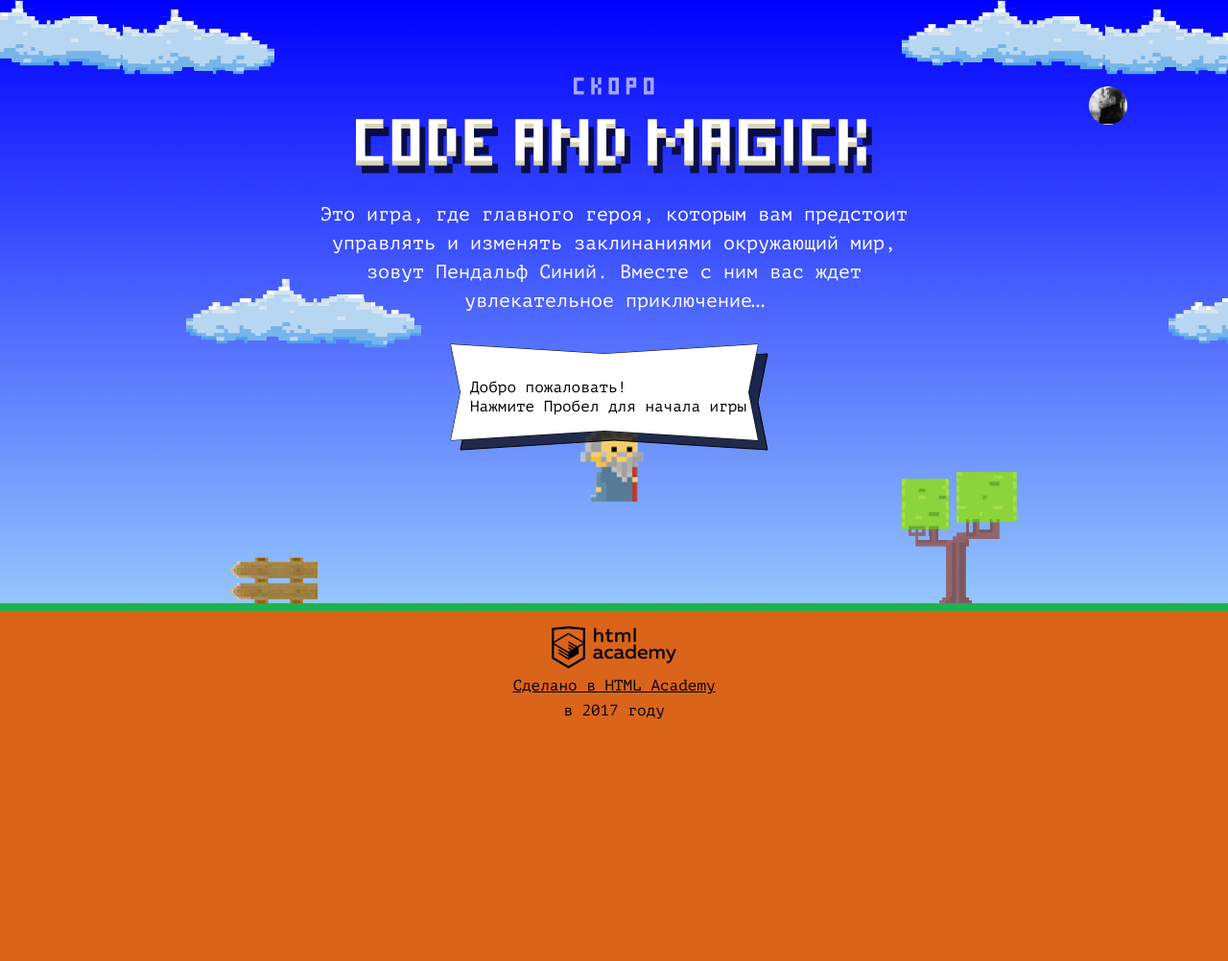
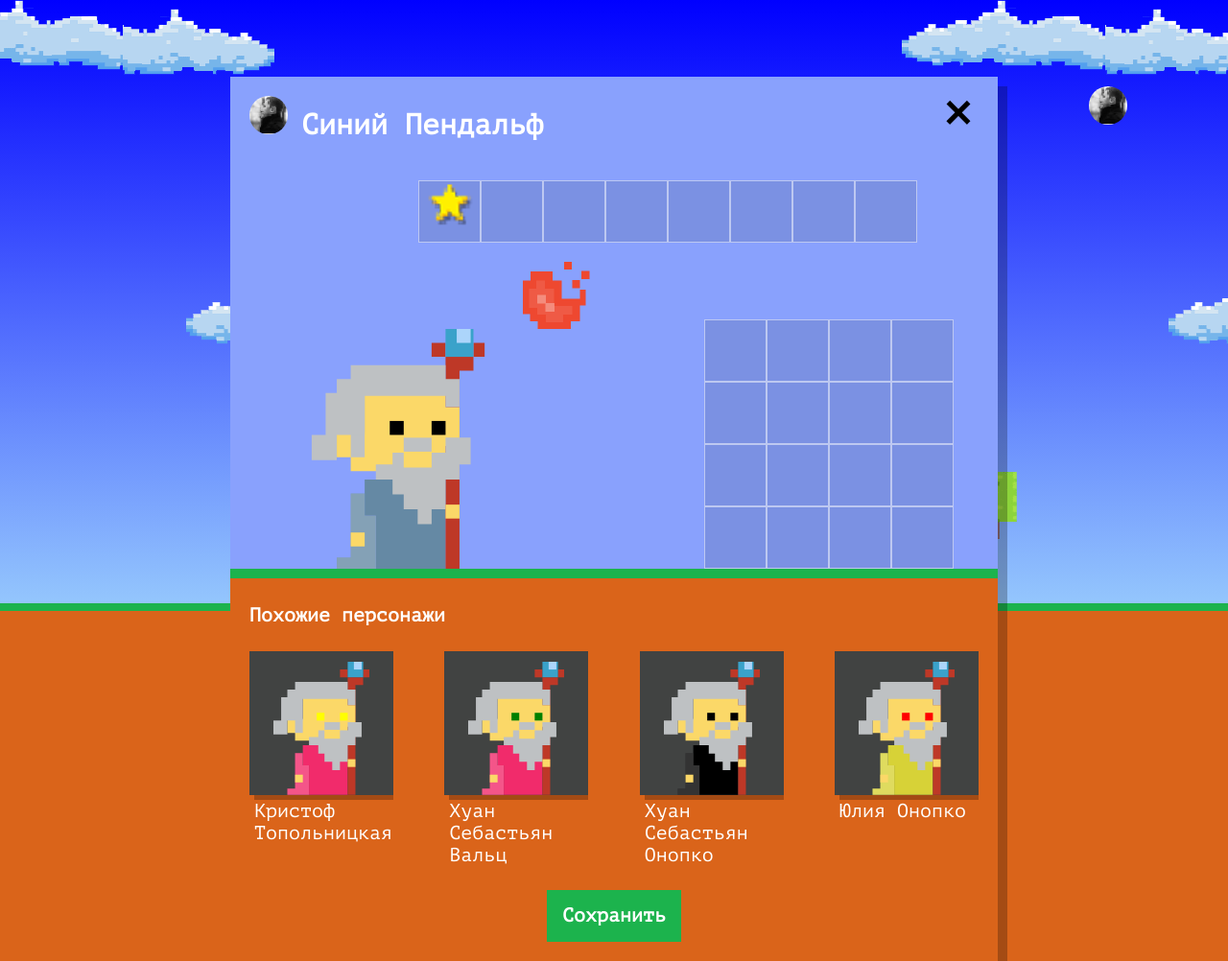
Before and after one commit to PropellerBeanie/217896-code-and-magick-21, a website: page index.html in a window 1280 px wide. Shown: the whole page at 96% size. Before the commit the page ends 800 px from the top, so only its background shows below. Drawn offline with Linux system fonts and the light colour scheme.

Commit message:
render similar wizards

```diff
--- a/index.html
+++ b/index.html
@@ -194,9 +194,9 @@
       return fieldHeight / 3;
     }
   </script>
-    <script src="js/stat.js"></script>
+  <script src="js/stat.js"></script>
   <script src="js/game.js"></script>
-
+  <script src="js/setup.js"></script>
 </body>
 
 </html>
--- /dev/null
+++ b/js/setup.js
@@ -0,0 +1,59 @@
+'use strict';
+
+
+const NAMES = [`Иван`, `Хуан Себастьян`, `Мария`, `Кристоф`, `Виктор`, `Юлия`, `Люпита`, `Вашингтон`];
+const LAST_NAMES = [`да Марья`, `Верон`, `Мирабелла`, `Вальц`, `Онопко`, `Топольницкая`, `Нионго`, `Ирвинг`];
+const COAT_COLORS = [`rgb(101, 137, 164)`, `rgb(241, 43, 107)`, `rgb(146, 100, 161)`, `rgb(56, 159, 117)`, `rgb(215, 210, 55)`, `rgb(0, 0, 0)`];
+const EYES_COLORS = [`black`, `red`, `blue`, `yellow`, `green`];
+const SIMILAR_WIZARDS_NUM = 4;
+const SIMILAR_WIZARD_TEMPLATE = document.querySelector(`#similar-wizard-template`).content.querySelector(`.setup-similar-item`);
+
+let userDialog = document.querySelector(`.setup`);
+let similarList = userDialog.querySelector(`.setup-similar-list`);
+
+
+userDialog.classList.remove(`hidden`);
+
+let getRandomElNum = function (array) {
+  // return(Math.floor(Math.random() * array.length));
+  return (getRandomNumber(array.length - 1));
+};
+
+let getWizardObject = function (names, lastNames, coatColors, eyesColors) {
+  let wizardObject = {
+    name: `${names[getRandomElNum(names)]} ${lastNames[getRandomElNum(lastNames)]}`,
+    coatColor: coatColors[getRandomElNum(coatColors)],
+    eyesColor: eyesColors[getRandomElNum(eyesColors)]
+  };
+  return (wizardObject);
+};
+
+let getSimilarWizardsArr = function (num) {
+  let wizardsArr = [];
+  for (let i = 0; i < num; i++) {
+    wizardsArr[i] = getWizardObject(NAMES, LAST_NAMES, COAT_COLORS, EYES_COLORS);
+  }
+  return (wizardsArr);
+};
+
+let renderWizard = function (wizardObject) {
+  let wizardElement = SIMILAR_WIZARD_TEMPLATE.cloneNode(true);
+  wizardElement.querySelector(`.setup-similar-label`).textContent = wizardObject.name;
+  wizardElement.querySelector(`.wizard-coat`).style.fill = wizardObject.coatColor;
+  wizardElement.querySelector(`.wizard-eyes`).style.fill = wizardObject.eyesColor;
+  return (wizardElement);
+};
+
+let renderSimilarWizards = function () {
+  let wizardsArr = getSimilarWizardsArr(SIMILAR_WIZARDS_NUM);
+  let fragment = document.createDocumentFragment();
+
+  for (let similarWizard of wizardsArr) {
+    fragment.appendChild(renderWizard(similarWizard));
+  }
+  return (fragment);
+};
+
+similarList.appendChild(renderSimilarWizards());
+
+userDialog.querySelector(`.setup-similar`).classList.remove(`hidden`);
```
